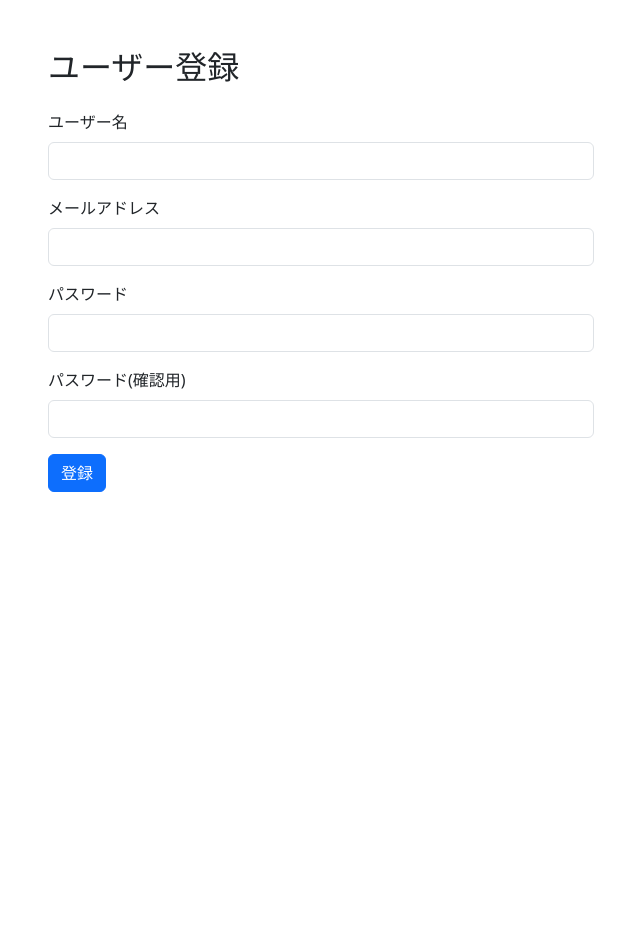
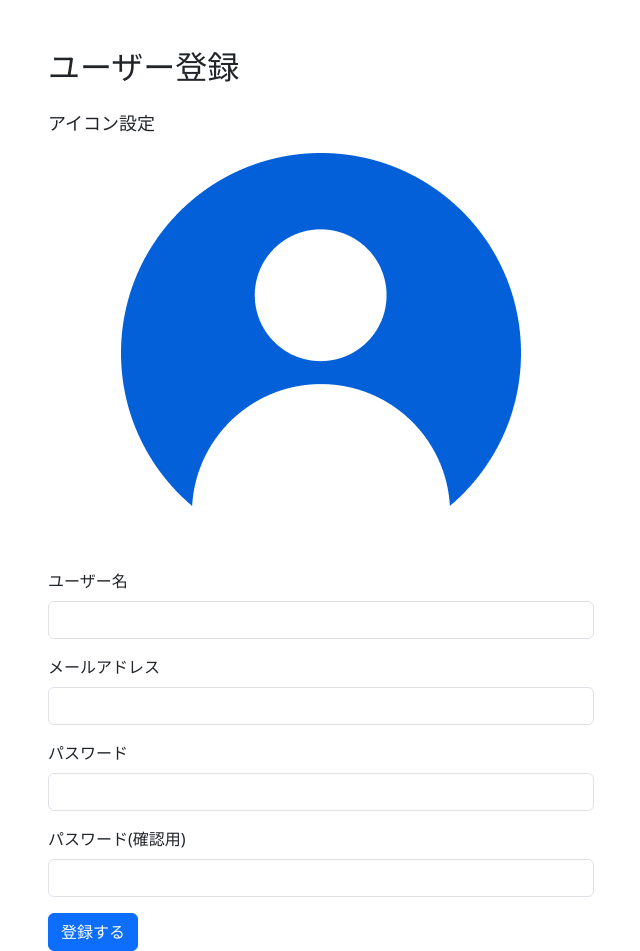
Before and after one commit to Hackathon-Spring-2024-TeamG/team-g-app, a Flask app: page /signup in a window 1280 px wide. Shown: the whole page, without its empty margins (319-959 px from the left). Before the commit the page ends 492 px from the top, so only its background shows below. Run offline with Flask 2, Linux system fonts and the light colour scheme.

Commit message:
ユーザー登録時のフォーム入力失敗時のフラッシュメッセージ設定追加

```diff
--- a/ChatApp/app.py
+++ b/ChatApp/app.py
@@ -30,6 +30,8 @@ def userSignup():
         flash('入力されていないフォームがあります')
     elif password1 != password2:
         flash('２つのパスワードの値が違います。')
+    elif len(email) > 40:
+        flash('メールアドレスは40文字以内で入力してください。')
     elif re.match(pattern, email) is None:
         flash('正しいメールアドレスの形式で入力してください')
     else:
--- a/ChatApp/templates/registration/signup.html
+++ b/ChatApp/templates/registration/signup.html
@@ -8,6 +8,10 @@
             <div class="col-md-6 offset-md-3">
                 <h2 class="mb-4">ユーザー登録</h2>
                 <form method="post">
+                    <div class="mb-3">
+                      <p style="font-size: 18px;">アイコン設定</p>
+                        <img src="/static/img/user_default.png" alt="デフォルトユーザー画像" style="display: block; margin: auto; text-align: center;">
+                    </div>
                     <div class="mb-3">
                         <label for="username" class="form-label">ユーザー名</label>
                         <input type="text" class="form-control" name="name" id="username" required>
@@ -24,7 +28,14 @@
                         <label for="password_confirmation" class="form-label">パスワード(確認用)</label>
                         <input type="password" class="form-control" name="password2" id="password_confirmation" required>
                     </div>
-                    <button type="submit" class="btn btn-primary">登録</button>
+                    {% with messages = get_flashed_messages() %} {% if messages %}
+                    <ul class="flashes">
+                      {% for message in messages %}
+                      <li>{{ message }}</li>
+                      {% endfor %}
+                    </ul>
+                    {% endif %} {% endwith %}
+                    <button type="submit" class="btn btn-primary">登録する</button>
                 </form>
             </div>
         </div>
```
Also changed, not shown: ChatApp/util/test.txt (deleted).
